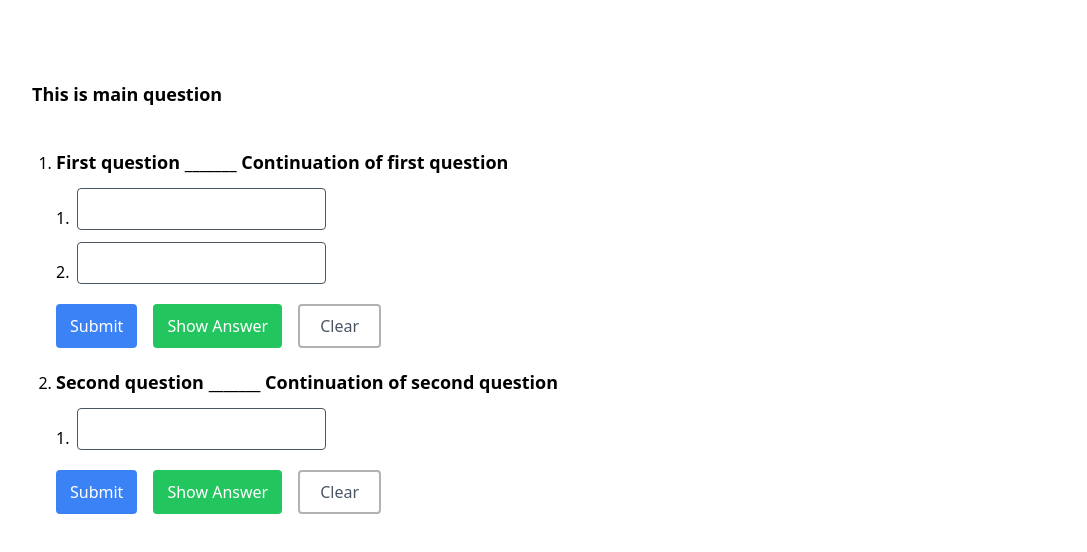
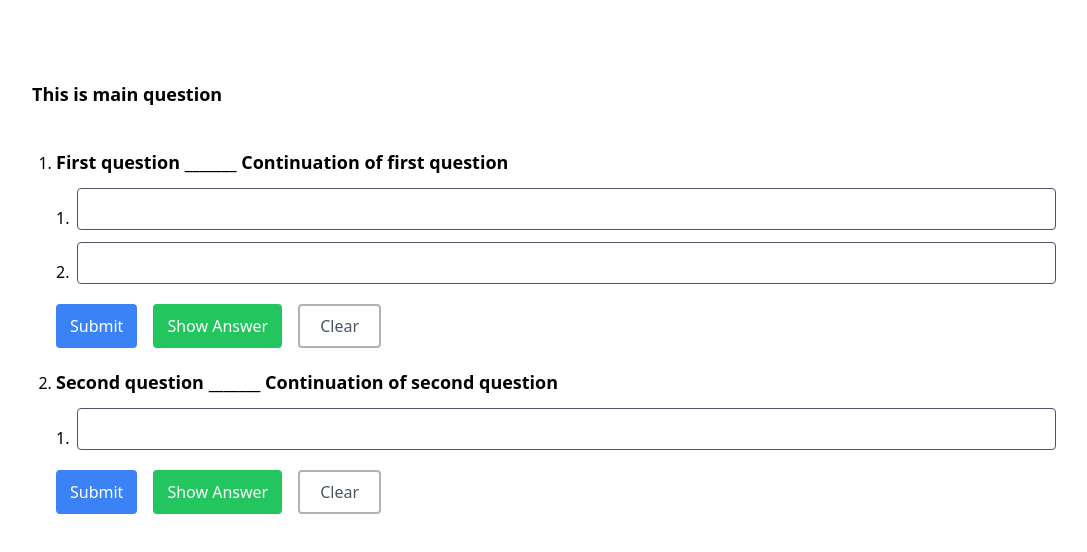
Before and after one commit to nivekithan/test-school, a React (Vite) app: page / in a window 1280 px wide. Shown: the top 552 px of the page, without its empty margins (96-1183 px from the left). Built offline with nearby package versions, Linux system fonts and the light colour scheme.

Commit message:
Make text inputs span across whole screen

```diff
--- a/src/components/common.tsx
+++ b/src/components/common.tsx
@@ -46,7 +46,7 @@ export const TextInput = ({ onChange, value }: TextInputProps) => {
   return (
     <input
       type="text"
-      className="border-1 border-gray-600 p-2 rounded"
+      className="border-1 border-gray-600 p-2 rounded flex-grow"
       value={value}
       onChange={onChange}
     />
```
